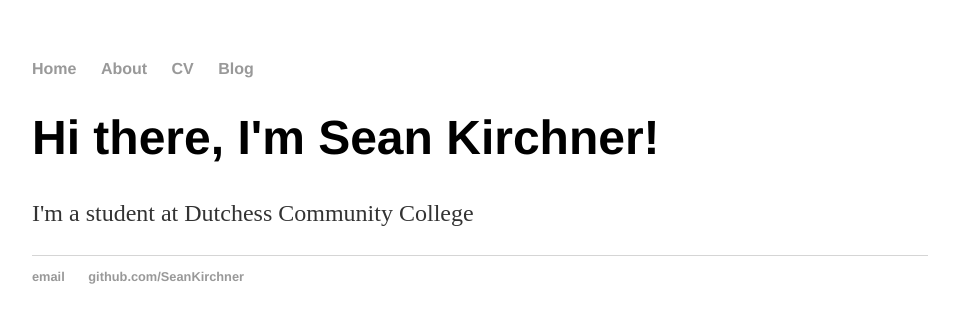
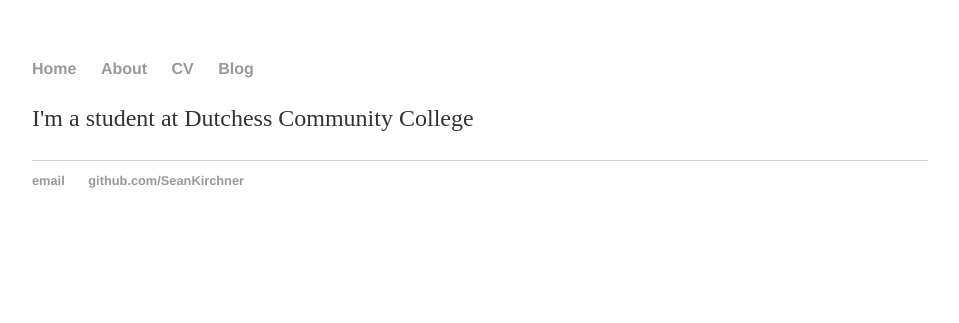
Before and after one commit to SeanKirchner/SeanKirchner.github.io, a Jekyll site: the page built from about/index.html, in a window 1280 px wide. Shown: the top 323 px of the page, without its empty margins (160-1119 px from the left). Built offline with Jekyll 4.4.1, drawn with Linux system fonts in a browser that asks for light colours; Markdown is read by kramdown in place of the engine named in the settings.

Commit message:
Update index.html

```diff
--- a/about/index.html
+++ b/about/index.html
@@ -3,6 +3,5 @@ layout: default
 title: Sean Kirchner, Student
 ---
 <div class="blurb">
-	<h1>Hi there, I'm Sean Kirchner!</h1>
 	<p>I'm a student at Dutchess Community College</a></p>
 </div><!-- /.blurb -->
```
